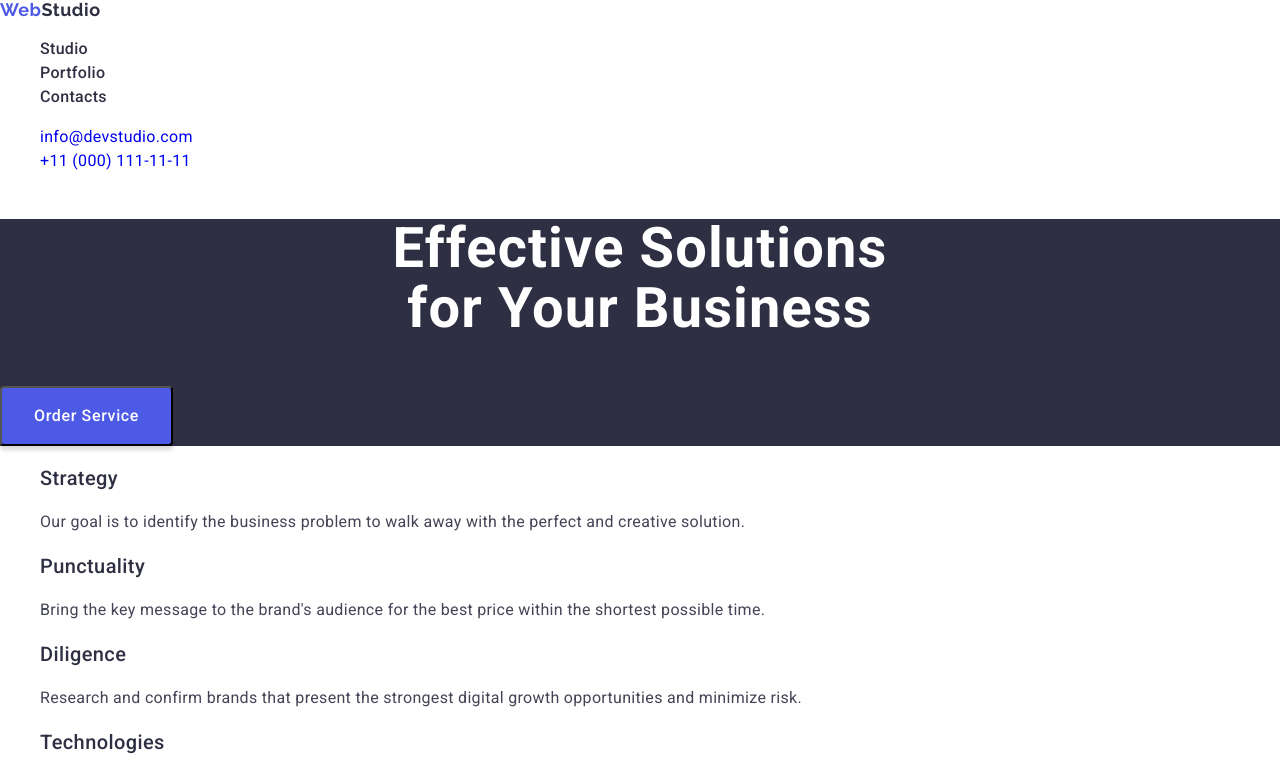
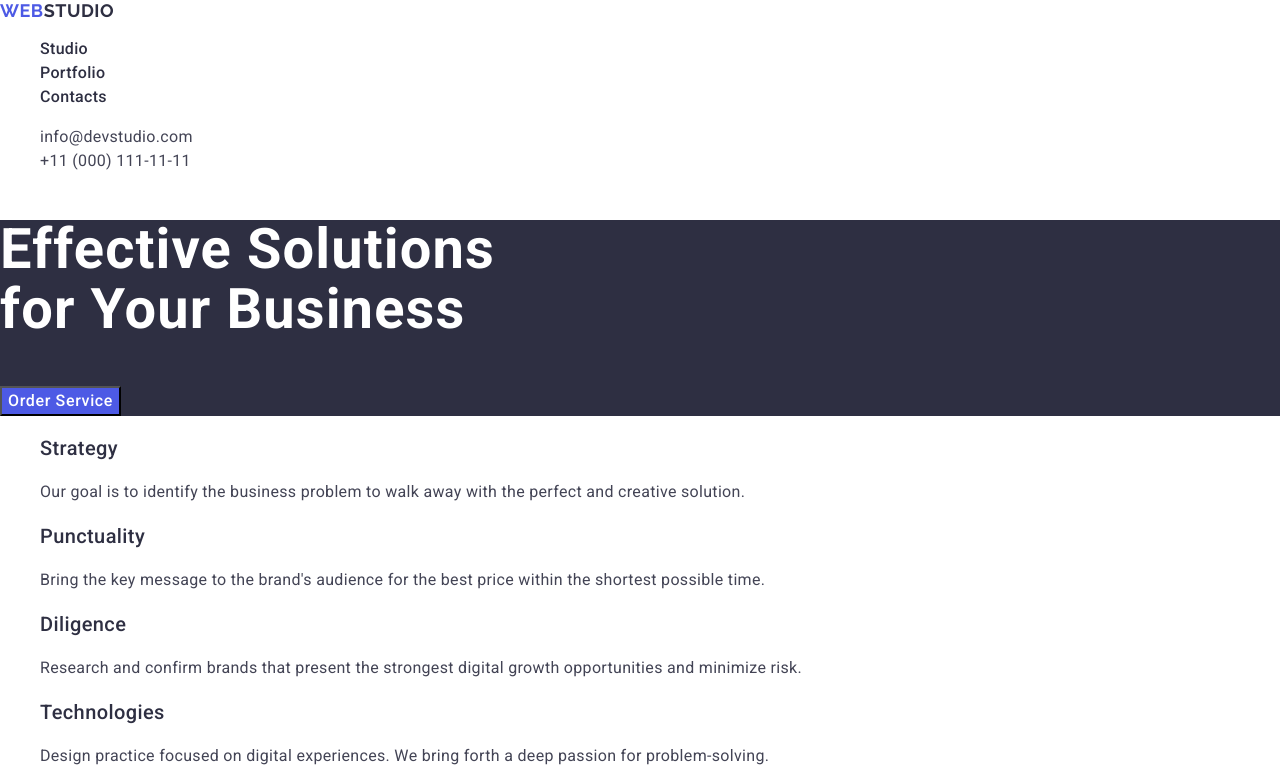
Before and after one commit to Volodymyr-luniv/goit-markup-hw-02, a plain HTML site: page index.html in a window 1280 px wide. Shown: the top 771 px of the page. Drawn offline with nearby package versions, Linux system fonts and the light colour scheme.

Commit message:
fixed code

```diff
--- a/css/style.css
+++ b/css/style.css
@@ -20,13 +20,14 @@ address {
 	font-family: "Raleway", sans-serif;
 	font-weight: 700;
 	font-size: 18px;
-	line-height: 1.16;
+	line-height: 1.17;
 	letter-spacing: 0.03em;
-	color: #2e2f42;
+	color: #4d5ae5;
+	text-transform: uppercase;
 }
 
 .header-logo-text {
-	color: #4d5ae5;
+	color: #2e2f42;
 }
 
 .header-menu-link {
@@ -46,6 +47,7 @@ address {
 	font-size: 16px;
 	line-height: 1.5;
 	letter-spacing: 0.02em;
+	color: #434455;
 }
 
 .header-contact-link:hover,
@@ -62,7 +64,6 @@ address {
 	font-size: 56px;
 	line-height: 1.07;
 	letter-spacing: 0.02em;
-	text-align: center;
 	color: #fff;
 }
 
@@ -72,17 +73,13 @@ address {
 	line-height: 1.5;
 	letter-spacing: 0.04em;
 	color: #fff;
-	border-radius: 4px;
-	padding: 16px 32px;
-	width: auto;
-	height: auto;
-	box-shadow: 0 4px 4px 0 rgba(0, 0, 0, 0.15);
 	background: #4d5ae5;
 	cursor: pointer;
 }
 
-.section-hero-button:hover {
-	background: #404bbf;
+.section-hero-button:hover,
+:focus {
+	background-color: #404bbf;
 }
 
 .section-advantages-title {
@@ -104,7 +101,7 @@ address {
 	font-size: 36px;
 	line-height: 1.11;
 	letter-spacing: 0.02em;
-	text-align: center;
+	text-transform: capitalize;
 	color: #2e2f42;
 }
 
@@ -121,10 +118,6 @@ address {
 	letter-spacing: 0.02em;
 }
 
-.team {
-	background: #f4f4fd;
-}
-
 .footer {
 	background-color: #2e2f42;
 }
@@ -133,13 +126,14 @@ address {
 	font-family: "Raleway", sans-serif;
 	font-weight: 700;
 	font-size: 18px;
-	line-height: 1.16;
+	text-transform: uppercase;
+	line-height: 1.17;
 	letter-spacing: 0.03em;
-	color: #f4f4fd;
+	color: #4d5ae5;
 }
 
 .footer-logo-text {
-	color: #4d5ae5;
+	color: #f4f4fd;
 }
 
 .footer-text {
--- a/index.html
+++ b/index.html
@@ -3,9 +3,12 @@
 	<head>
 		<meta charset="UTF-8" />
 		<meta name="viewport" content="width=device-width, initial-scale=1.0" />
-		<link rel="preconnect" href="https://fonts.googleapis.com">
-		<link rel="preconnect" href="https://fonts.gstatic.com" crossorigin>
-		<link href="https://fonts.googleapis.com/css2?family=Raleway:wght@700&family=Roboto:wght@400;500;700&display=swap" rel="stylesheet">
+		<link rel="preconnect" href="https://fonts.googleapis.com" />
+		<link rel="preconnect" href="https://fonts.gstatic.com" crossorigin />
+		<link
+			href="https://fonts.googleapis.com/css2?family=Raleway:wght@700&family=Roboto:wght@400;500;700&display=swap"
+			rel="stylesheet"
+		/>
 		<link
 			rel="stylesheet"
 			href="https://cdnjs.cloudflare.com/ajax/libs/modern-normalize/2.0.0/modern-normalize.min.css"
@@ -17,26 +20,36 @@
 		<title>Web Studio</title>
 	</head>
 	<body>
-		<!-- HEADER -->
+		<!--HEADER-->
 		<header class="header">
 			<nav class="header-navigation">
 				<a href="./index.html" class="header-logo-link"
-					><span class="header-logo-text">Web</span>Studio</a
+					>Web<span class="header-logo-text">Studio</span></a
 				>
 				<ul class="header-menu">
-					<li class="header-menu-item"><a href="" class="header-menu-link">Studio</a></li>
-					<li class="header-menu-item"><a href="" class="header-menu-link">Portfolio</a></li>
-					<li class="header-menu-item"><a href="" class="header-menu-link">Contacts</a></li>
+					<li class="header-menu-item">
+						<a href="./index.html" class="header-menu-link"
+							>Studio</a
+						>
+					</li>
+					<li class="header-menu-item">
+						<a href="" class="header-menu-link">Portfolio</a>
+					</li>
+					<li class="header-menu-item">
+						<a href="" class="header-menu-link">Contacts</a>
+					</li>
 				</ul>
 			</nav>
 			<address class="header-contact">
 				<ul class="header-contact-list">
 					<li class="header-contact-item">
-						<a href="mailto:info@devstudio.com" class="header-contact-link"
+						<a
+							href="mailto:info@devstudio.com"
+							class="header-contact-link"
 							>info@devstudio.com</a
 						>
-					</li class="header-contact-item">
-					<li>
+					</li>
+					<li class="header-contact-item">
 						<a href="tel:+110001111111" class="header-contact-link"
 							>+11 (000) 111-11-11</a
 						>
@@ -45,14 +58,20 @@
 			</address>
 		</header>
 		<main class="main">
-			<!---SECTION HERO--->
+			<!--SECTION HERO-->
 			<section class="section-hero">
-				<h1 class="section-hero-title">Effective Solutions<br>for Your Business</h1>
-				<button type="button" class="section-hero-button">Order Service</button>
+				<h1 class="section-hero-title">
+					Effective Solutions<br />for Your Business
+				</h1>
+				<button type="button" class="section-hero-button">
+					Order Service
+				</button>
 			</section>
-			<!---SECTION ADVANTAGES--->
+			<!--SECTION ADVANTAGES-->
 			<section class="advantages">
-				<h2 class="advantages-section-title title-section" hidden>Advantages</h2>
+				<h2 class="advantages-section-title title-section" hidden>
+					Advantages
+				</h2>
 				<ul class="advantages-list">
 					<li class="advantages-item">
 						<h3 class="advantages-title sub-title">Strategy</h3>
@@ -85,9 +104,9 @@
 					</li>
 				</ul>
 			</section>
-			<!---SECTION OUR TEAM--->
+			<!--SECTION OUR TEAM-->
 			<section class="team">
-				<h2 class="team-section-title title-section" >Our Team</h2>
+				<h2 class="team-section-title title-section">Our Team</h2>
 				<ul class="team-list">
 					<li class="team-item">
 						<img
@@ -131,9 +150,11 @@
 					</li>
 				</ul>
 			</section>
-			<!---SECTION PORTFOLIO--->
+			<!--SECTION PORTFOLIO-->
 			<section class="portfolio">
-				<h2 class="section-portfolio-title title-section">Our Portfolio</h2>
+				<h2 class="section-portfolio-title title-section">
+					Our Portfolio
+				</h2>
 				<ul class="portfolio-list">
 					<li class="portfolio-item">
 						<img
@@ -152,7 +173,9 @@
 							width="360"
 							height="300"
 						/>
-						<h3 class="portfolio-title sub-title">Cashless Payment</h3>
+						<h3 class="portfolio-title sub-title">
+							Cashless Payment
+						</h3>
 						<p class="portfolio-text text">Marketing</p>
 					</li>
 					<li class="portfolio-item">
@@ -162,7 +185,9 @@
 							width="360"
 							height="300"
 						/>
-						<h3 class="portfolio-title sub-title">Meditation App</h3>
+						<h3 class="portfolio-title sub-title">
+							Meditation App
+						</h3>
 						<p class="portfolio-text text">App</p>
 					</li>
 					<li class="portfolio-item">
@@ -182,7 +207,9 @@
 							width="360"
 							height="300"
 						/>
-						<h3 class="portfolio-title sub-title">Screen Illustrations</h3>
+						<h3 class="portfolio-title sub-title">
+							Screen Illustrations
+						</h3>
 						<p class="portfolio-text text">Design</p>
 					</li>
 					<li class="portfolio-item">
@@ -192,14 +219,18 @@
 							width="360"
 							height="300"
 						/>
-						<h3 class="portfolio-title sub-title">Online Courses</h3>
+						<h3 class="portfolio-title sub-title">
+							Online Courses
+						</h3>
 						<p class="portfolio-text text">Marketing</p>
 					</li>
 				</ul>
 			</section>
 		</main>
 		<footer class="footer">
-			<a href="./index.html" class="footer-logo-link"><span class="footer-logo-text">Web</span>Studio</a>
+			<a href="./index.html" class="footer-logo-link"
+				>Web<span class="footer-logo-text">Studio</span></a
+			>
 			<p class="footer-text">
 				Increase the flow of customers and sales for your business with
 				digital marketing & growth solutions.
```
